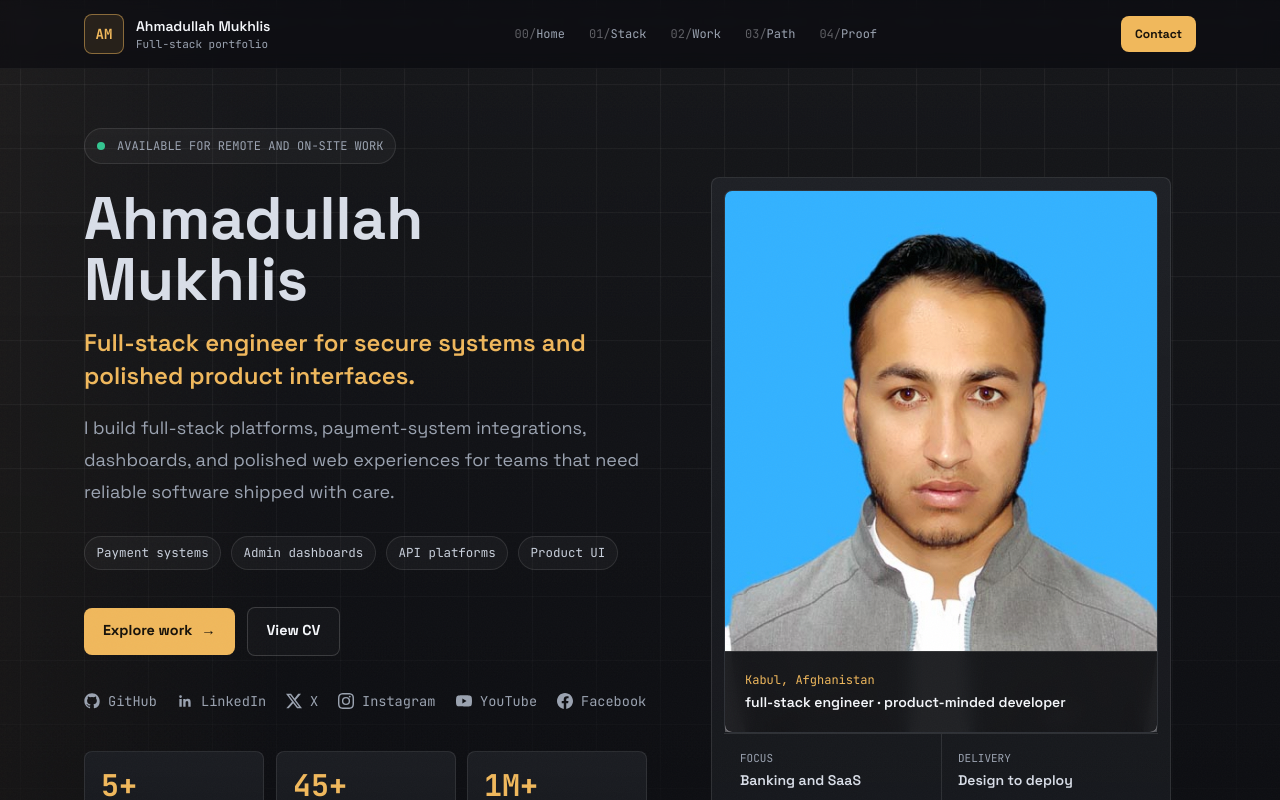
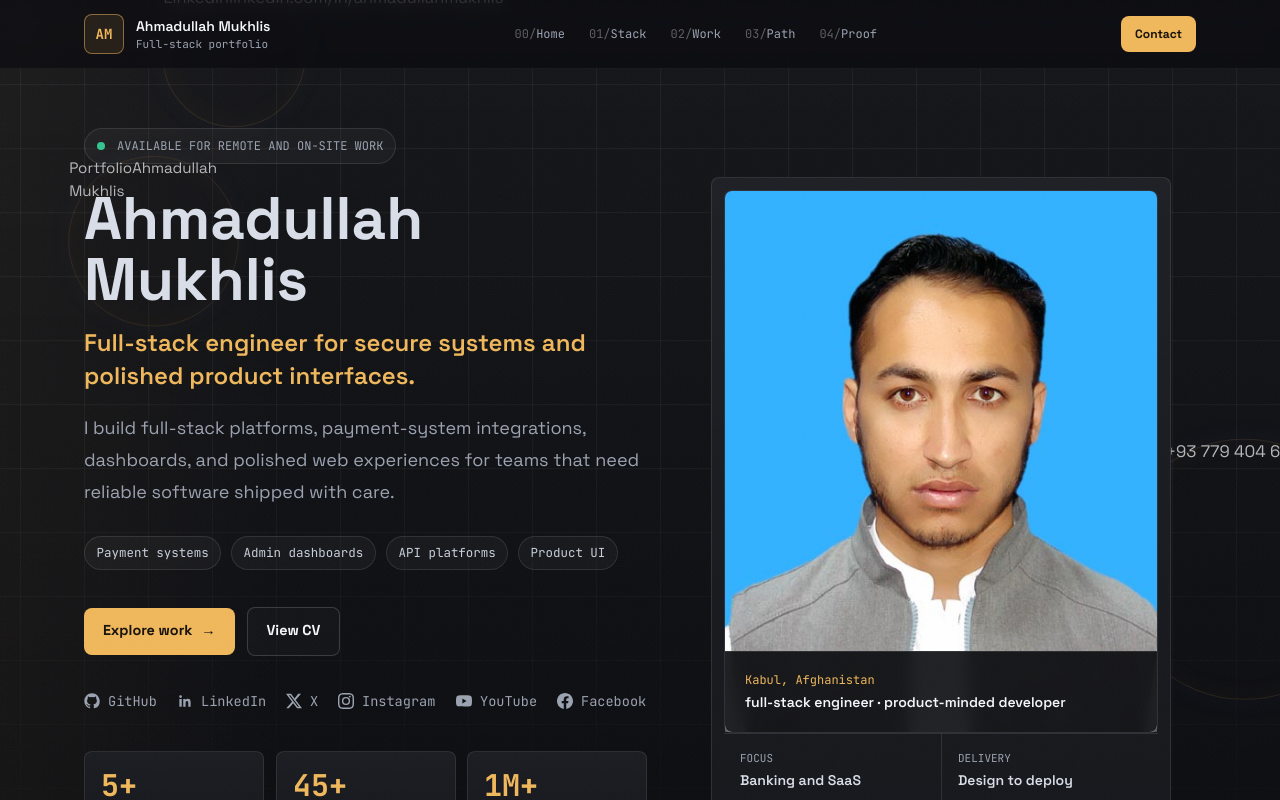
Before and after one commit to ahmadullahmukhlis/ahmadullahmukhlis.github.io, a Next.js app in the folder mukhlis/: page / in a window 1280 px wide. Shown: the top 800 px of the page. Built offline with nearby package versions, Linux system fonts and the light colour scheme.

Commit message:
The problem aln animation

```diff
--- a/mukhlis/src/app/globals.css
+++ b/mukhlis/src/app/globals.css
@@ -27,6 +27,68 @@ body {
   overflow-x: hidden;
 }
 
+@media (pointer: fine) {
+  body.cursor-ready,
+  body.cursor-ready a,
+  body.cursor-ready button {
+    cursor: none;
+  }
+}
+
+.cursor-halo,
+.cursor-dot {
+  left: 0;
+  opacity: 0;
+  pointer-events: none;
+  position: fixed;
+  top: 0;
+  z-index: 9999;
+}
+
+.cursor-halo {
+  background: rgba(240, 184, 92, 0.1);
+  border: 1px solid rgba(240, 184, 92, 0.62);
+  border-radius: 9999px;
+  box-shadow:
+    0 0 32px rgba(240, 184, 92, 0.22),
+    inset 0 0 22px rgba(121, 167, 255, 0.08);
+  height: 42px;
+  margin-left: -21px;
+  margin-top: -21px;
+  transition: height 0.22s ease, margin 0.22s ease, opacity 0.18s ease, width 0.22s ease;
+  width: 42px;
+}
+
+.cursor-dot {
+  background: var(--color-gold);
+  border-radius: 9999px;
+  box-shadow: 0 0 18px rgba(240, 184, 92, 0.7);
+  height: 7px;
+  margin-left: -3.5px;
+  margin-top: -3.5px;
+  transition: opacity 0.18s ease, transform 0.08s linear;
+  width: 7px;
+}
+
+body.cursor-ready .cursor-halo,
+body.cursor-ready .cursor-dot {
+  opacity: 1;
+}
+
+body.cursor-hovering .cursor-halo {
+  animation: cursorPulse 0.9s ease-in-out infinite;
+  background: rgba(240, 184, 92, 0.16);
+  border-color: rgba(240, 184, 92, 0.92);
+  height: 76px;
+  margin-left: -38px;
+  margin-top: -38px;
+  width: 76px;
+}
+
+body.cursor-hovering .cursor-dot {
+  opacity: 0.25;
+}
+
 body.aura-bg {
   animation: pageAura 18s ease-in-out infinite alternate;
   background-size: 100% 100%, 180% 180%, auto;
@@ -34,6 +96,55 @@ body.aura-bg {
 
 .page-shell {
   animation: shellFade 0.55s ease-out both;
+}
+
+.ambient-circles {
+  inset: 0;
+  overflow: hidden;
+  pointer-events: none;
+  position: fixed;
+  z-index: 0;
+}
+
+.ambient-circle {
+  border: 1px solid rgba(240, 184, 92, 0.16);
+  border-radius: 9999px;
+  box-shadow:
+    inset 0 0 34px rgba(240, 184, 92, 0.055),
+    0 0 38px rgba(121, 167, 255, 0.055);
+  display: block;
+  height: var(--circle-size);
+  opacity: 0.72;
+  position: absolute;
+  width: var(--circle-size);
+}
+
+.ambient-circle-one {
+  --circle-size: 180px;
+  animation: circleLeftRight 24s ease-in-out infinite alternate;
+  left: -220px;
+  top: 18%;
+}
+
+.ambient-circle-two {
+  --circle-size: 250px;
+  animation: circleRightLeft 30s ease-in-out infinite alternate;
+  right: -280px;
+  top: 56%;
+}
+
+.ambient-circle-three {
+  --circle-size: 140px;
+  animation: circleTopBottom 26s ease-in-out infinite alternate;
+  left: 12%;
+  top: -170px;
+}
+
+.ambient-circle-four {
+  --circle-size: 210px;
+  animation: circleBottomTop 32s ease-in-out infinite alternate;
+  bottom: -250px;
+  right: 18%;
 }
 
 .nav-enter {
@@ -471,6 +582,60 @@ body.aura-bg {
   }
 }
 
+@keyframes cursorPulse {
+  0%, 100% {
+    box-shadow:
+      0 0 34px rgba(240, 184, 92, 0.22),
+      inset 0 0 22px rgba(121, 167, 255, 0.08);
+  }
+
+  50% {
+    box-shadow:
+      0 0 48px rgba(240, 184, 92, 0.34),
+      inset 0 0 26px rgba(121, 167, 255, 0.14);
+  }
+}
+
+@keyframes circleLeftRight {
+  from {
+    transform: translate3d(0, 0, 0) scale(0.92);
+  }
+
+  to {
+    transform: translate3d(calc(100vw + 360px), 42px, 0) scale(1.08);
+  }
+}
+
+@keyframes circleRightLeft {
+  from {
+    transform: translate3d(0, 0, 0) scale(1.06);
+  }
+
+  to {
+    transform: translate3d(calc(-100vw - 460px), -34px, 0) scale(0.92);
+  }
+}
+
+@keyframes circleTopBottom {
+  from {
+    transform: translate3d(0, 0, 0) scale(1);
+  }
+
+  to {
+    transform: translate3d(68px, calc(100vh + 260px), 0) scale(1.14);
+  }
+}
+
+@keyframes circleBottomTop {
+  from {
+    transform: translate3d(0, 0, 0) scale(0.96);
+  }
+
+  to {
+    transform: translate3d(-84px, calc(-100vh - 340px), 0) scale(1.08);
+  }
+}
+
 @keyframes navDrop {
   from {
     opacity: 0;
@@ -577,7 +742,8 @@ body.aura-bg {
   .ticker-track,
   .stagger-card,
   .grid-faint,
-  body.aura-bg {
+  body.aura-bg,
+  .ambient-circle {
     animation: none !important;
   }
 
@@ -599,9 +765,21 @@ body.aura-bg {
   .image-zoom,
   .nav-enter,
   .menu-drop,
-  .motion-panel {
+  .motion-panel,
+  .cursor-halo,
+  .cursor-dot {
+    animation: none !important;
     transform: none !important;
     transition: none !important;
+  }
+
+  .cursor-halo,
+  .cursor-dot {
+    display: none;
+  }
+
+  .ambient-circle {
+    opacity: 0.24;
   }
 
   html {
--- a/mukhlis/src/app/layout.tsx
+++ b/mukhlis/src/app/layout.tsx
@@ -1,5 +1,7 @@
 import type { Metadata } from "next";
 import { JetBrains_Mono, Space_Grotesk } from "next/font/google";
+import { AmbientCircles } from "@/components/AmbientCircles";
+import { CursorHalo } from "@/components/CursorHalo";
 import "./globals.css";
 
 const spaceGrotesk = Space_Grotesk({
@@ -29,7 +31,11 @@ export default function RootLayout({
       data-scroll-behavior="smooth"
       className={`${spaceGrotesk.variable} ${jetbrainsMono.variable} scroll-smooth`}
     >
-      <body className="aura-bg grain min-h-screen antialiased">{children}</body>
+      <body className="aura-bg grain min-h-screen antialiased">
+        <AmbientCircles />
+        <CursorHalo />
+        {children}
+      </body>
     </html>
   );
 }
--- /dev/null
+++ b/mukhlis/src/components/AmbientCircles.tsx
@@ -0,0 +1,35 @@
+const circles = [
+  {
+    id: "one",
+    eyebrow: "Portfolio",
+    label: "Ahmadullah Mukhlis",
+  },
+  {
+    id: "two",
+    eyebrow: "Phone",
+    label: "+93 779 404 681",
+  },
+  {
+    id: "three",
+    eyebrow: "LinkedIn",
+    label: "linkedin.com/in/ahmadullahmukhlis",
+  },
+  {
+    id: "four",
+    eyebrow: "Focus",
+    label: "Secure systems and product interfaces",
+  },
+];
+
+export function AmbientCircles() {
+  return (
+    <div className="ambient-circles" aria-hidden="true">
+      {circles.map((circle) => (
+        <span key={circle.id} className={`ambient-circle ambient-circle-${circle.id}`}>
+          <span className="ambient-circle-eyebrow">{circle.eyebrow}</span>
+          <span className="ambient-circle-label">{circle.label}</span>
+        </span>
+      ))}
+    </div>
+  );
+}
--- /dev/null
+++ b/mukhlis/src/components/CursorHalo.tsx
@@ -0,0 +1,79 @@
+"use client";
+
+import { useEffect, useRef } from "react";
+
+const HOVER_SELECTOR = [
+  "a",
+  "button",
+  ".card-line",
+  ".big-card",
+  ".motion-panel",
+  ".tag-pill",
+  "[role='button']",
+].join(",");
+
+export function CursorHalo() {
+  const haloRef = useRef<HTMLDivElement>(null);
+  const dotRef = useRef<HTMLDivElement>(null);
+  const pointer = useRef({ x: 0, y: 0 });
+  const halo = useRef({ x: 0, y: 0 });
+
+  useEffect(() => {
+    const haloNode = haloRef.current;
+    const dotNode = dotRef.current;
+
+    if (!haloNode || !dotNode || window.matchMedia("(pointer: coarse)").matches) {
+      return;
+    }
+
+    let frame = 0;
+
+    const move = (event: PointerEvent) => {
+      pointer.current = { x: event.clientX, y: event.clientY };
+      dotNode.style.transform = `translate3d(${event.clientX}px, ${event.clientY}px, 0)`;
+      document.body.classList.add("cursor-ready");
+    };
+
+    const animate = () => {
+      halo.current.x += (pointer.current.x - halo.current.x) * 0.18;
+      halo.current.y += (pointer.current.y - halo.current.y) * 0.18;
+      haloNode.style.transform = `translate3d(${halo.current.x}px, ${halo.current.y}px, 0)`;
+      frame = requestAnimationFrame(animate);
+    };
+
+    const over = (event: PointerEvent) => {
+      if ((event.target as Element | null)?.closest(HOVER_SELECTOR)) {
+        document.body.classList.add("cursor-hovering");
+      }
+    };
+
+    const out = (event: PointerEvent) => {
+      const target = (event.target as Element | null)?.closest(HOVER_SELECTOR);
+      const nextTarget = (event.relatedTarget as Element | null)?.closest(HOVER_SELECTOR);
+
+      if (target && target !== nextTarget) {
+        document.body.classList.remove("cursor-hovering");
+      }
+    };
+
+    window.addEventListener("pointermove", move, { passive: true });
+    window.addEventListener("pointerover", over, { passive: true });
+    window.addEventListener("pointerout", out, { passive: true });
+    frame = requestAnimationFrame(animate);
+
+    return () => {
+      cancelAnimationFrame(frame);
+      window.removeEventListener("pointermove", move);
+      window.removeEventListener("pointerover", over);
+      window.removeEventListener("pointerout", out);
+      document.body.classList.remove("cursor-ready", "cursor-hovering");
+    };
+  }, []);
+
+  return (
+    <>
+      <div ref={haloRef} className="cursor-halo" aria-hidden="true" />
+      <div ref={dotRef} className="cursor-dot" aria-hidden="true" />
+    </>
+  );
+}
```
